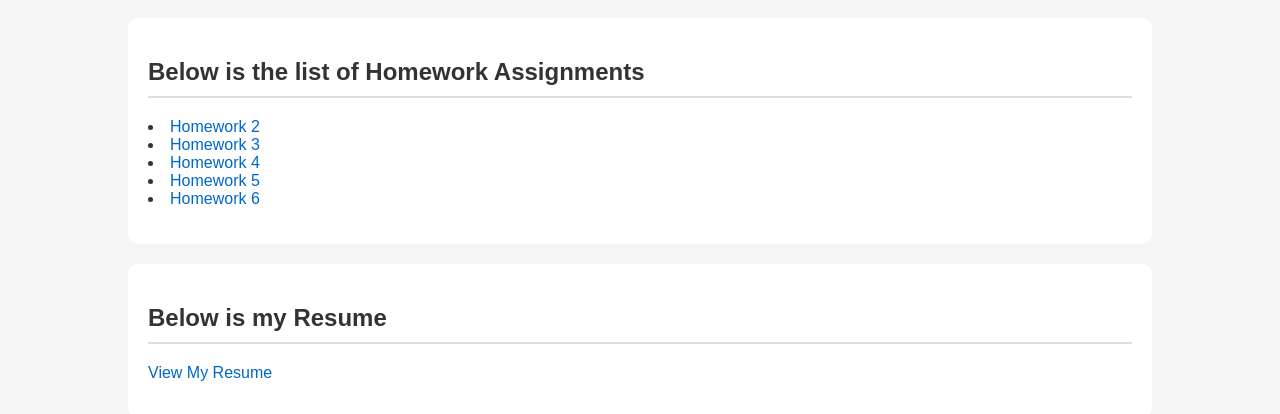
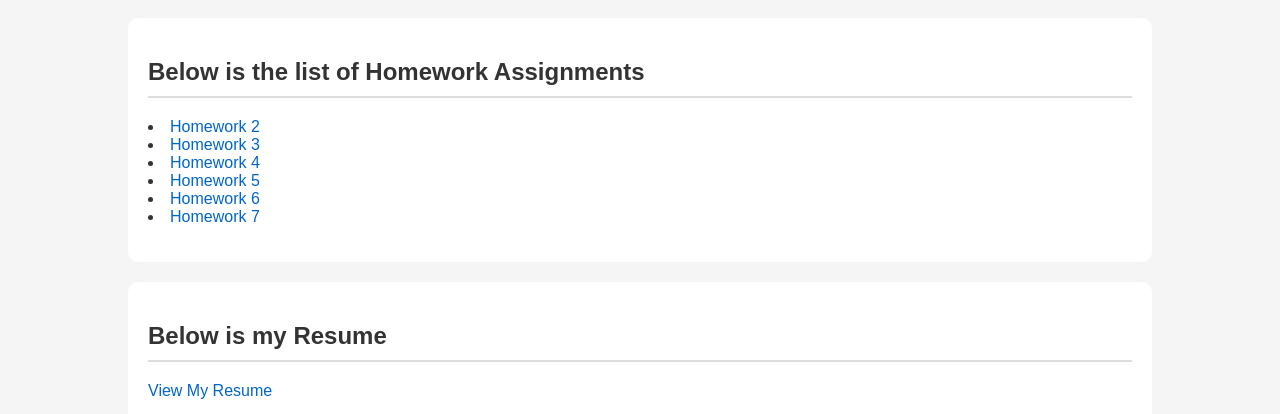
Before and after one commit to Moe-Cyber-Ai/WEB-DESIGN-AII006-, a plain HTML site: page index.html in a window 1280 px wide. Shown: the part 386-800 px from the top of the page. Drawn offline with Linux system fonts and the light colour scheme.

Commit message:
Update index.html

```diff
--- a/index.html
+++ b/index.html
@@ -35,6 +35,7 @@
                 <li> <a href="files/Homework_4.pdf" target="_blank">Homework 4</a> </li>
                 <li> <a href="files/Homework_5.pdf" target="_blank">Homework 5</a> </li>
                 <li> <a href="files/Homework_6.pdf" target="_blank">Homework 6</a> </li>
+                <li> <a href="files/Homework_7.pdf" target="_blank">Homework 7</a> </li>
             </p>
         </section>
 
```
